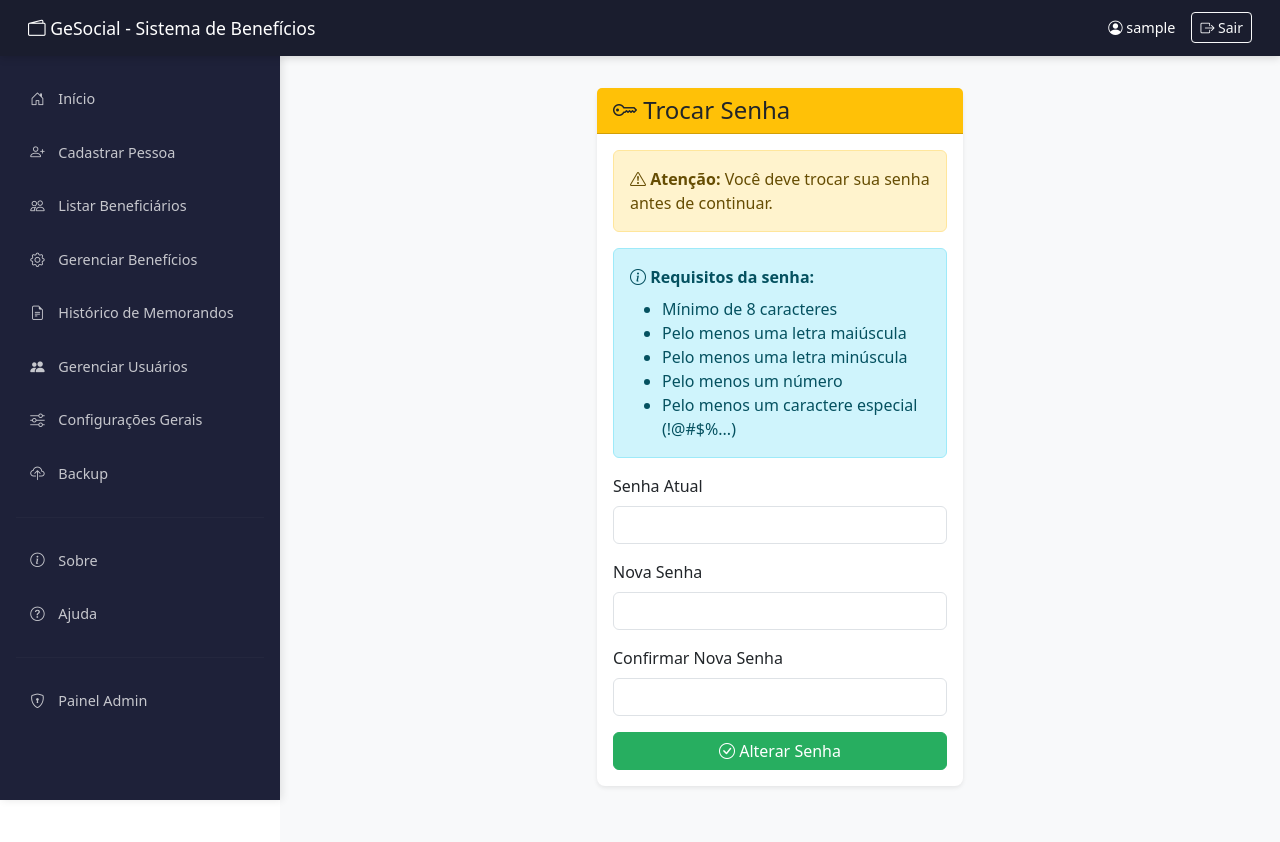
After one commit to David-Felix/mvpgesocial, a Django app: page /trocar-senha/ in a window 1280 px wide. The commit adds this page. Run offline with Django 5.2, Linux system fonts and the light colour scheme; a user stored in the database is signed in; tables that the repository leaves empty hold one stand-in row (values such as "Sample post").

Commit message:
Segurança de login e obrigação de troca de senha

```diff
--- a/beneficios/models.py
+++ b/beneficios/models.py
@@ -4,7 +4,7 @@ from encrypted_model_fields.fields import EncryptedCharField, EncryptedTextField
 
 class User(AbstractUser):
     """Usuário customizado para futuras expansões"""
-    pass
+    must_change_password = models.BooleanField(default=True, verbose_name='Deve trocar senha')
 
 class Beneficio(models.Model):
     """Tipos de benefícios: Auxílio Transporte e Renda Solidária"""
--- a/beneficios/urls.py
+++ b/beneficios/urls.py
@@ -52,4 +52,7 @@ urlpatterns = [
     # Configurações Gerais
     path('configuracoes/', views.configuracoes_gerais, name='configuracoes_gerais'),
 
+    # Senha
+    path('trocar-senha/', views.trocar_senha, name='trocar_senha'),
+
 ]
--- a/beneficios/views.py
+++ b/beneficios/views.py
@@ -1,6 +1,8 @@
 from django.shortcuts import render, redirect, get_object_or_404
 from django.contrib.auth.decorators import login_required
 from django.contrib import messages
+from django.contrib.auth import update_session_auth_hash
+from django.contrib.auth.forms import PasswordChangeForm
 from django.http import HttpResponse
 from django.core.paginator import Paginator, EmptyPage
 from .models import Pessoa, Beneficio, Documento, Memorando, MemorandoPessoa
@@ -10,6 +12,7 @@ from django.db.models import Q, F, Sum, Func, Value, CharField, Count
 from django.contrib.staticfiles import finders
 from decimal import Decimal
 import os
+
 
 
 @login_required
@@ -204,7 +207,7 @@ def pessoas_por_beneficio(request, beneficio_id):
     beneficio = get_object_or_404(Beneficio, pk=beneficio_id)
 
     # Query Base
-    pessoas_query = Pessoa.objects.filter(beneficio=beneficio).select_related('documento').order_by('nome_completo')
+    pessoas_query = Pessoa.objects.filter(beneficio=beneficio).order_by('nome_completo')
 
     # Contagens dos Cards
     stats = pessoas_query.aggregate(
@@ -354,6 +357,9 @@ def pessoas_por_beneficio(request, beneficio_id):
 @login_required
 def beneficios_list(request):
     """Lista e gerencia benefícios"""
+    if not request.user.is_staff:
+        messages.error(request, 'Acesso restrito a administradores!')
+        return redirect('dashboard')
     beneficios = Beneficio.objects.annotate(
         total_pessoas=Count('pessoa'),
         pessoas_ativas=Count('pessoa', filter=Q(pessoa__ativo=True)),
@@ -368,6 +374,9 @@ def beneficios_list(request):
 @login_required
 def beneficio_create(request):
     """Criar novo benefício"""
+    if not request.user.is_staff:
+        messages.error(request, 'Acesso restrito a administradores!')
+        return redirect('dashboard')
     if request.method == 'POST':
         nome = request.POST.get('nome')
         conta_pagadora = request.POST.get('conta_pagadora', '')
@@ -385,6 +394,9 @@ def beneficio_create(request):
 @login_required
 def beneficio_edit_form(request, pk):
     """Editar benefício"""
+    if not request.user.is_staff:
+        messages.error(request, 'Acesso restrito a administradores!')
+        return redirect('dashboard')
     beneficio = get_object_or_404(Beneficio, pk=pk)
 
     if request.method == 'POST':
@@ -404,6 +416,9 @@ def beneficio_edit_form(request, pk):
 @login_required
 def beneficio_toggle(request, pk):
     """Ativar/Desativar benefício"""
+    if not request.user.is_staff:
+        messages.error(request, 'Acesso restrito a administradores!')
+        return redirect('dashboard')
     beneficio = get_object_or_404(Beneficio, pk=pk)
     beneficio.ativo = not beneficio.ativo
     beneficio.save()
@@ -421,7 +436,12 @@ def usuarios_list(request):
 
     from django.contrib.auth import get_user_model
     User = get_user_model()
-    usuarios = User.objects.all().order_by('username')
+
+    # Super Admin vê todos, Administrador não vê superusers
+    if request.user.is_superuser:
+        usuarios = User.objects.all().order_by('username')
+    else:
+        usuarios = User.objects.filter(is_superuser=False).order_by('username')
 
     context = {
         'usuarios': usuarios,
@@ -453,6 +473,7 @@ def usuario_create(request):
         else:
             user = User.objects.create_user(username=username, password=password)
             user.is_staff = is_staff
+            user.is_superuser = False
             user.save()
 
             tipo = 'Administrador' if is_staff else 'Usuário'
@@ -471,6 +492,10 @@ def usuario_toggle_staff(request, pk):
     from django.contrib.auth import get_user_model
     User = get_user_model()
     usuario = get_object_or_404(User, pk=pk)
+
+    if usuario.is_superuser:
+        messages.error(request, 'Não é possível alterar um Super Admin!')
+        return redirect('usuarios_list')
 
     if usuario == request.user:
         messages.error(request, 'Você não pode alterar suas próprias permissões!')
@@ -493,6 +518,10 @@ def usuario_toggle_active(request, pk):
     from django.contrib.auth import get_user_model
     User = get_user_model()
     usuario = get_object_or_404(User, pk=pk)
+
+    if usuario.is_superuser:
+        messages.error(request, 'Não é possível desativar um Super Admin!')
+        return redirect('usuarios_list')
 
     if usuario == request.user:
         messages.error(request, 'Você não pode desativar sua própria conta!')
@@ -883,8 +912,8 @@ def sobre(request):
     User = get_user_model()
 
     context = {
-        'versao': '1.0.0',
-        'data_compilacao': '06/02/2026',
+        'versao': '1.0.1',
+        'data_compilacao': '11/02/2026',
         'total_usuarios': '10',
         'total_programas': Beneficio.objects.filter(ativo=True).count(),
     }
@@ -979,3 +1008,26 @@ def configuracoes_gerais(request):
         return redirect('configuracoes_gerais')
 
     return render(request, 'beneficios/configuracoes_gerais.html', {'config': config})
+
+@login_required
+def trocar_senha(request):
+    """Troca de senha obrigatória ou voluntária"""
+    obrigatorio = request.user.must_change_password
+
+    if request.method == 'POST':
+        form = PasswordChangeForm(request.user, request.POST)
+        if form.is_valid():
+            user = form.save()
+            user.must_change_password = False
+            user.save()
+            update_session_auth_hash(request, user)
+            messages.success(request, 'Senha alterada com sucesso!')
+            return redirect('dashboard')
+    else:
+        form = PasswordChangeForm(request.user)
+
+    context = {
+        'form': form,
+        'obrigatorio': obrigatorio,
+    }
+    return render(request, 'beneficios/trocar_senha.html', context)
--- a/config/urls.py
+++ b/config/urls.py
@@ -4,7 +4,7 @@ from django.conf import settings
 from django.conf.urls.static import static
 
 urlpatterns = [
-    path('admin/', admin.site.urls),
+    path('panel-super-gesocial/', admin.site.urls),
     path('', include('beneficios.urls')),
 ]
 
--- a/templates/beneficios/base.html
+++ b/templates/beneficios/base.html
@@ -61,28 +61,28 @@
                     {% endfor %}
                 </div>
             </div>
-
+            {% if user.is_staff %}
             <a class="nav-link" href="{% url 'beneficios_list' %}">
                 <i class="bi bi-gear"></i> Gerenciar Benefícios
             </a>
+            {% endif %}
             <a class="nav-link" href="{% url 'memorandos_lista' %}">
                 <i class="bi bi-file-earmark-text"></i> Histórico de Memorandos
             </a>
-            {% if perms.auth.change_user or user.is_superuser %}
+            {% if user.is_staff %}
             <a class="nav-link" href="{% url 'usuarios_list' %}">
                 <i class="bi bi-people-fill"></i> Gerenciar Usuários
             </a>
             {% endif %}
-            {% if perms.beneficios.pode_ver_configuracoes or user.is_superuser %}
+            {% if user.is_staff %}
             <a class="nav-link" href="{% url 'configuracoes_gerais' %}">
                 <i class="bi bi-sliders"></i> Configurações Gerais
             </a>
             {% endif %}
-            {% if perms.beneficios.pode_fazer_backup or user.is_superuser %}
+
             <a class="nav-link" href="#">
                 <i class="bi bi-cloud-upload"></i> Backup
             </a>
-            {% endif %}
 
             <hr>
 
@@ -95,7 +95,7 @@
 
             {% if user.is_superuser %}
             <hr>
-            <a class="nav-link" href="/admin/">
+            <a class="nav-link" href="/panel-super-gesocial/">
                 <i class="bi bi-shield-lock"></i> Painel Admin
             </a>
             {% endif %}
--- a/templates/beneficios/configuracoes_gerais.html
+++ b/templates/beneficios/configuracoes_gerais.html
@@ -12,7 +12,7 @@
     <h2 class="mb-4" style="font-size: 1.50rem;">
         <i class="bi bi-sliders"></i> Configurações Gerais
     </h2>
-
+    <p class="text-muted mb-4">Estas informações serão utilizadas nos memorandos e documentos oficiais.</p>
     <div class="row justify-content-center">
         <div class="col-lg-8">
             <form method="post">
--- a/templates/beneficios/login.html
+++ b/templates/beneficios/login.html
@@ -258,6 +258,7 @@
                                    id="username"
                                    class="form-control"
                                    placeholder="Digite seu usuário"
+                                   autocomplete="off"
                                    required
                                    autofocus>
                         </div>
@@ -292,7 +293,8 @@
                                    name="password"
                                    id="password"
                                    class="form-control"
-                                   placeholder="Digite sua senha">
+                                   placeholder="Digite sua senha"
+                                   autocomplete="current-password">
                         </div>
                     </div>
 
--- /dev/null
+++ b/templates/beneficios/trocar_senha.html
@@ -0,0 +1,92 @@
+{% extends 'beneficios/base.html' %}
+{% load static %}
+
+{% block title %}Trocar Senha - GeSocial{% endblock %}
+
+{% block content %}
+<div class="container-fluid">
+    <div class="row justify-content-center">
+        <div class="col-lg-5">
+            <div class="card">
+                <div class="card-header bg-warning text-dark">
+                    <h4 class="mb-0">
+                        <i class="bi bi-key"></i> Trocar Senha
+                    </h4>
+                </div>
+                <div class="card-body">
+                    {% if obrigatorio %}
+                    <div class="alert alert-warning">
+                        <i class="bi bi-exclamation-triangle"></i>
+                        <strong>Atenção:</strong> Você deve trocar sua senha antes de continuar.
+                    </div>
+                    {% endif %}
+
+                    <div class="alert alert-info">
+                        <i class="bi bi-info-circle"></i>
+                        <strong>Requisitos da senha:</strong>
+                        <ul class="mb-0 mt-2">
+                            <li>Mínimo de 8 caracteres</li>
+                            <li>Pelo menos uma letra maiúscula</li>
+                            <li>Pelo menos uma letra minúscula</li>
+                            <li>Pelo menos um número</li>
+                            <li>Pelo menos um caractere especial (!@#$%...)</li>
+                        </ul>
+                    </div>
+
+                    <form method="post">
+                        {% csrf_token %}
+
+                        <div class="mb-3">
+                            <label class="form-label">Senha Atual</label>
+                            <input type="password"
+                                   name="old_password"
+                                   class="form-control {% if form.old_password.errors %}is-invalid{% endif %}"
+                                   required>
+                            {% if form.old_password.errors %}
+                            <div class="invalid-feedback">{{ form.old_password.errors.0 }}</div>
+                            {% endif %}
+                        </div>
+
+                        <div class="mb-3">
+                            <label class="form-label">Nova Senha</label>
+                            <input type="password"
+                                   name="new_password1"
+                                   class="form-control {% if form.new_password1.errors %}is-invalid{% endif %}"
+                                   required>
+                            {% if form.new_password1.errors %}
+                            <div class="invalid-feedback">
+                                {% for error in form.new_password1.errors %}
+                                    {{ error }}<br>
+                                {% endfor %}
+                            </div>
+                            {% endif %}
+                        </div>
+
+                        <div class="mb-3">
+                            <label class="form-label">Confirmar Nova Senha</label>
+                            <input type="password"
+                                   name="new_password2"
+                                   class="form-control {% if form.new_password2.errors %}is-invalid{% endif %}"
+                                   required>
+                            {% if form.new_password2.errors %}
+                            <div class="invalid-feedback">{{ form.new_password2.errors.0 }}</div>
+                            {% endif %}
+                        </div>
+
+                        <div class="d-grid gap-2">
+                            <button type="submit" class="btn btn-primary">
+                                <i class="bi bi-check-circle"></i> Alterar Senha
+                            </button>
+                            {% if not obrigatorio %}
+                            <a href="{% url 'dashboard' %}" class="btn btn-secondary">
+                                <i class="bi bi-arrow-left"></i> Voltar
+                            </a>
+                            {% endif %}
+                        </div>
+                    </form>
+                </div>
+            </div>
+        </div>
+    </div>
+</div>
+{% endblock %}
```
Also changed, not shown: beneficios/middleware.py (added, +25 -0 lines), beneficios/validators.py (added, +27 -0 lines), config/settings.py (+16 -2 lines), templates/beneficios/pessoas_lista.html (+13 -11 lines), templates/beneficios/usuario_form.html (+6 -6 lines), beneficios/migrations/0015_user_must_change_password.py (added).
